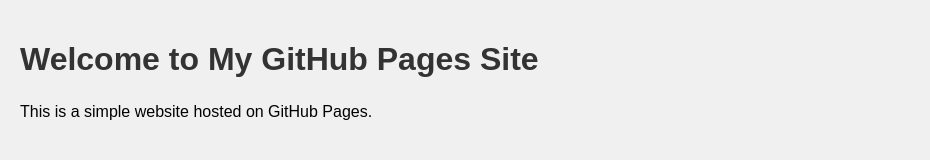
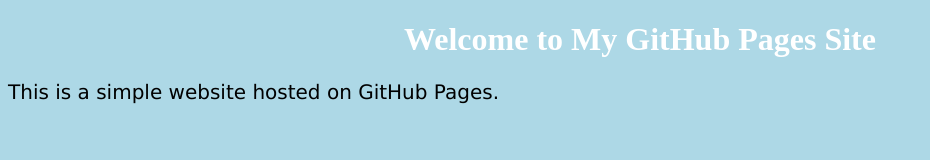
Before and after one commit to daniel-aistrop/about, a plain HTML site: page index.html in a window 1280 px wide. Shown: the whole page, without its empty margins (0-930 px from the left). Drawn offline with Linux system fonts and the light colour scheme.

Commit message:
Update styles.css

```diff
--- a/styles.css
+++ b/styles.css
@@ -1,16 +1,13 @@
-/* styles.css */
 body {
-    font-family: Arial, sans-serif;
-    background-color: #f0f0f0;
-    margin: 0;
-    padding: 20px;
-}
+    background-color: lightblue;
+  }
 
-h1 {
-    color: #333;
-}
+  h1 {
+    color: white;
+    text-align: center;
+  }
 
-p {
-    font-size: 16px;
-    line-height: 1.5;
-}
+  p {
+    font-family: verdana;
+    font-size: 20px;
+  }
```
